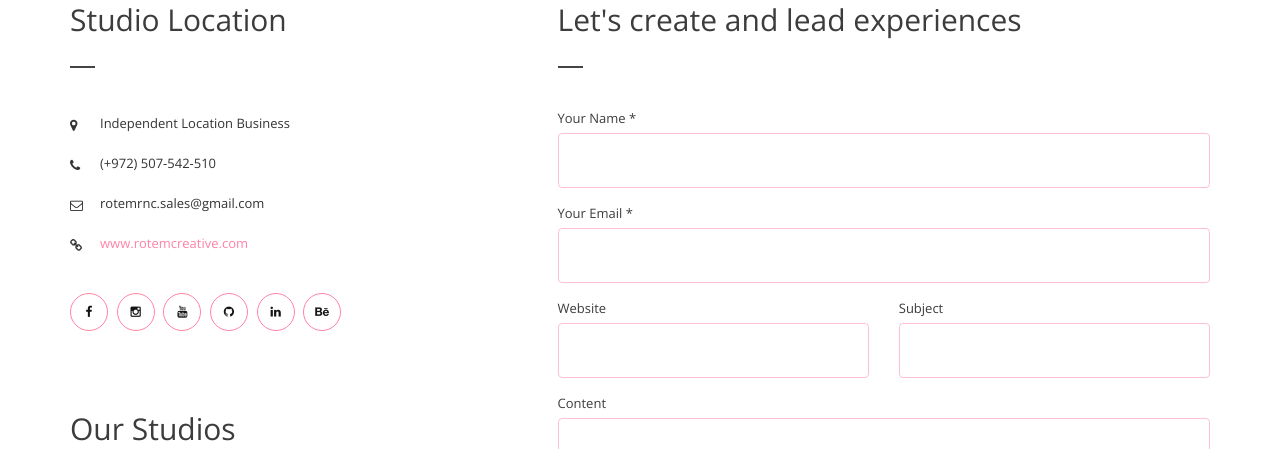
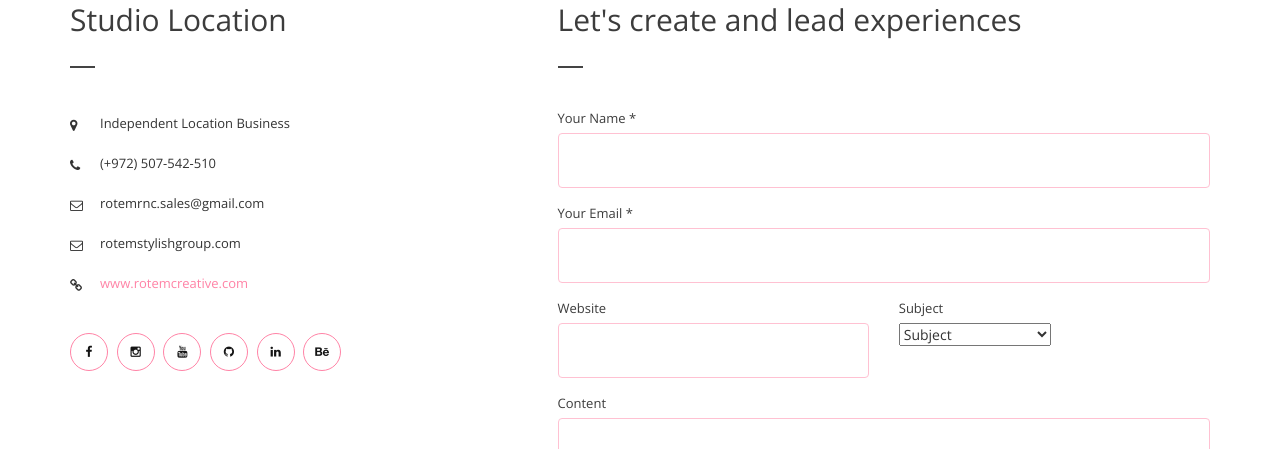
Before and after one commit to RotemNVS/new-rotemcreative, a plain HTML site: page contact.html in a window 1280 px wide. Shown: the part 777-1226 px from the top of the page. Drawn offline with nearby package versions, Linux system fonts and the light colour scheme; some packages are replaced by stand-ins of ours; a script that the page names is missing; files whose address does not match are found by name; a web font is replaced by a local one.

Commit message:
Add files via upload

```diff
--- a/contact.html
+++ b/contact.html
@@ -82,7 +82,7 @@
             </li>
             <li><a href="portfolio.html">PORTFOLIO</a>
                 <ul class="dropdown">
-                  <li><a href="portfolio-10-single.html">Portfolio Single  1</a></li>
+                  <li><a href="portfolio-single.html">Portfolio Single  1</a></li>
                 </ul>
             </li>
             <li><a href="blog.html">Blog</a>
@@ -135,6 +135,7 @@
               <li><i class="fa fa-map-marker margin-bottom-10"></i> Independent Location Business</li>
               <li><i class="fa fa-phone"></i> (+972) 507-542-510 </li>
               <li><i class="fa fa-envelope-o"></i> rotemrnc.sales@gmail.com</li>
+              <li><i class="fa fa-envelope-o"></i> rotemstylishgroup.com</li>
               <li><i class="fa fa-link"></i> <a href="index.html" class="primary-color">www.rotemcreative.com</a></li>
             </ul>
             <div class="social-links">
@@ -142,7 +143,7 @@
                 <li><a href="https://www.facebook.com/RotemCreative/?" target="_blank" alt="A Facebook icon" title="Facebook"><i class="fa fa-facebook"></i></a></li>
                 <li><a href="https://www.instagram.com/rotemncreative/" target="_blank" alt="An Instagram icon" title="Instagram"><i class="fa fa-instagram"></i></a></li>
                 <li><a href="https://www.youtube.com/channel/UCa7i5YGQcZgMo9BAkIfEYLA?fbclid=IwAR2Vso3p9XKGPIcPFLW9ZyTHUTEQJuHJalyvz_YGKX-6VCFX1SRUsSgmv7M" target="_blank" alt="An YouTube Channel icon" title="YouTube Channel"><i class="fa fa-youtube"></i></a></li>
-                <li><a href="https://github.com/rotemnstyle" target="_blank" alt="A Github icon" title="Github"><i class="fa fa-github"></i></a></li>
+                <li><a href="https://github.com/RotemNVS" target="_blank" alt="A Github icon" title="Github"><i class="fa fa-github"></i></a></li>
                 <li><a href="https://www.linkedin.com/company/12632486/" target="_blank" alt="A Linkdein icon" title="Linkdein"><i class="fa fa-linkedin"></i></a></li>
                 <li><a href="https://www.behance.net/rotemnslif7935" target="_blank" alt="A Behance icon" title="Behance"><i class="fa fa-behance"></i></a></li>
               </ul>
@@ -207,9 +208,18 @@
                           </label>
                         </li>
                         <li class="col-sm-6">
-                          <label>Subject
-                            <input type="text" class="form-control" name="website" id="website" placeholder="">
-                          </label>
+                          <label class="screen-reader-text" for="category-dropdown-5" name="website" id="website">Subject</label>
+                          <select id="archives-dropdown-5" name="category-dropdown">
+                            <option value="">Subject</option>
+                            <option value="marketing.html">Marketing</option>
+                            <option value="product.html">Product</option>
+                            <option value="design.html">Design</option>
+                            <option value="development">Development</option>
+                            <option value="coaching.html">Coaching</option>
+                            <option value="education.html">Education</option>
+                            <option value="media.html">Media</option>
+                            <option value="Human Engineering.html">Human Engineering</option>
+                          </select>
                         </li>
                         <li class="col-sm-12">
                           <label> Content
@@ -281,7 +291,7 @@
                         <li><a href="https://www.facebook.com/RotemCreative/?" target="_blank" alt="A Facebook icon" title="Facebook"><i class="fa fa-facebook"></i></a></li>
                         <li><a href="https://www.instagram.com/rotemncreative/" target="_blank" alt="An Instagram icon" title="Instagram"><i class="fa fa-instagram"></i></a></li>
                         <li><a href="https://www.youtube.com/channel/UCa7i5YGQcZgMo9BAkIfEYLA?fbclid=IwAR2Vso3p9XKGPIcPFLW9ZyTHUTEQJuHJalyvz_YGKX-6VCFX1SRUsSgmv7M" target="_blank" alt="An YouTube Channel icon" title="YouTube Channel"><i class="fa fa-youtube"></i></a></li>
-                        <li><a href="https://github.com/rotemnstyle" target="_blank" alt="A Github icon" title="Github"><i class="fa fa-github"></i></a></li>
+                        <li><a href="https://github.com/RotemNVS" target="_blank" alt="A Github icon" title="Github"><i class="fa fa-github"></i></a></li>
                         <li><a href="https://www.linkedin.com/company/12632486/" target="_blank" alt="A Linkdein icon" title="Linkdein"><i class="fa fa-linkedin"></i></a></li>
                         <li><a href="https://www.behance.net/rotemnslif7935" target="_blank" alt="A Behance icon" title="Behance"><i class="fa fa-behance"></i></a></li>
                       </ul>
```
